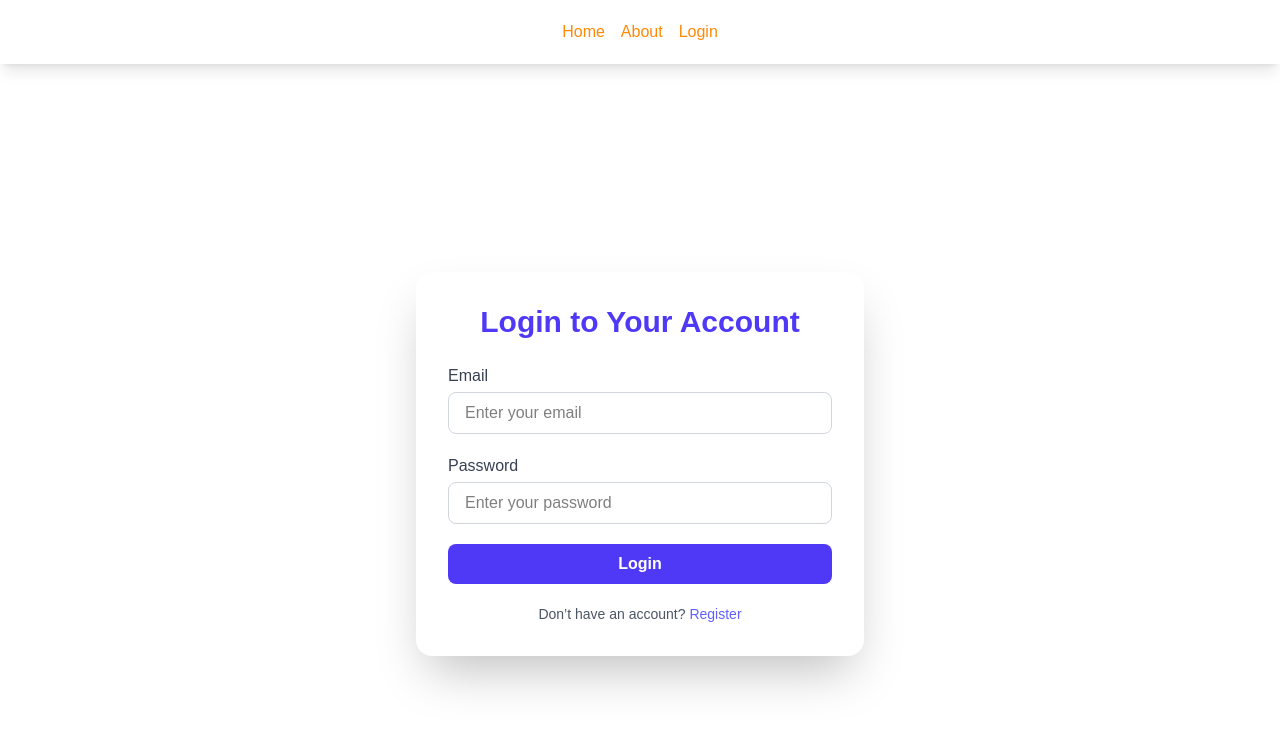
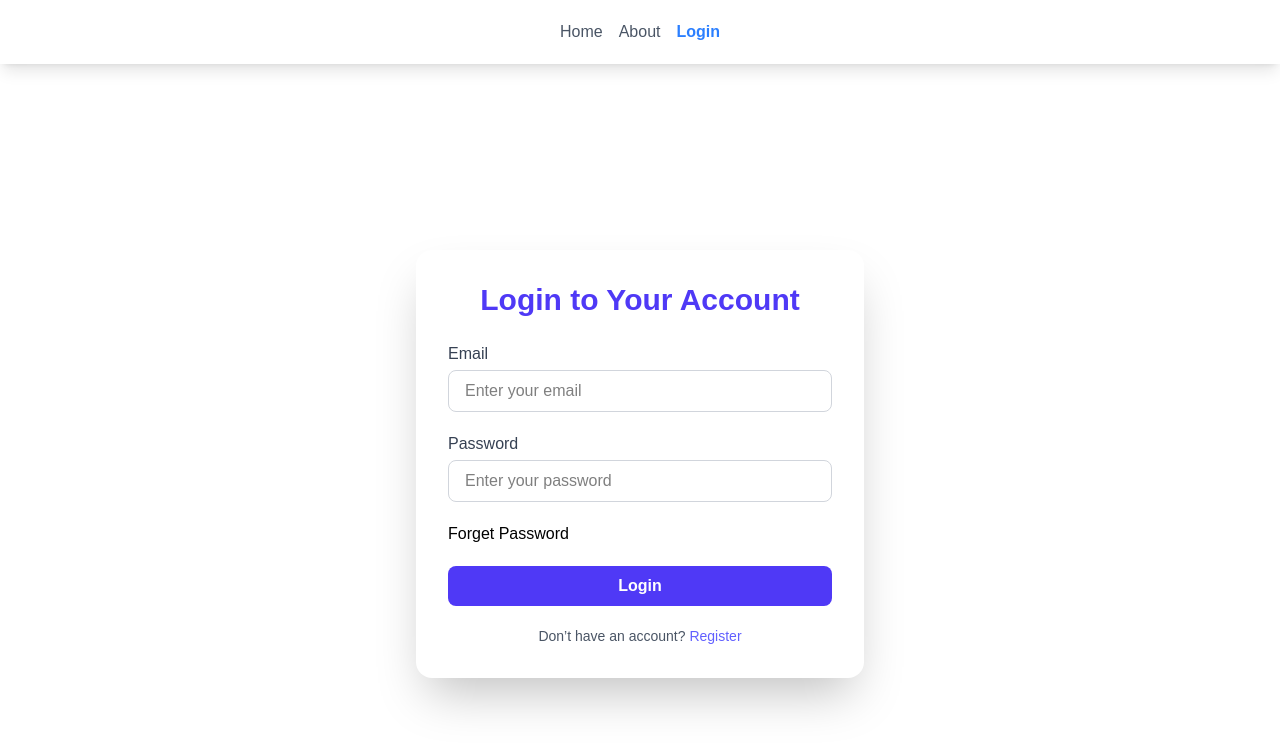
Before and after one commit to Arshad4320/simple-firebase-auth, a React (Vite) app: page /login in a window 1280 px wide. Shown: the top 750 px of the page. Built offline with nearby package versions, Linux system fonts and the light colour scheme.

Commit message:
password verification  and navlink practiced

```diff
--- a/package.json
+++ b/package.json
@@ -14,6 +14,7 @@
     "firebase": "^12.4.0",
     "react": "^19.1.1",
     "react-dom": "^19.1.1",
+    "react-icons": "^5.5.0",
     "react-router": "^7.9.4",
     "tailwindcss": "^4.1.16"
   },
--- a/src/components/Header/Navbar.jsx
+++ b/src/components/Header/Navbar.jsx
@@ -1,12 +1,33 @@
 import React from "react";
-import { Link } from "react-router";
+import { Link, NavLink } from "react-router";
 
 const Navbar = () => {
   return (
-    <nav className="flex justify-center p-5 text-orange-400 gap-4 shadow-lg">
-      <Link to="/">Home</Link>
-      <Link to="/about">About</Link>
-      <Link to="/login">Login</Link>
+    <nav className="flex justify-center p-5  gap-4 shadow-lg">
+      <NavLink
+        className={({ isActive }) =>
+          isActive ? "text-blue-500 font-bold " : "text-gray-600"
+        }
+        to="/"
+      >
+        Home
+      </NavLink>
+      <NavLink
+        className={({ isActive }) =>
+          isActive ? "text-blue-500 font-bold " : "text-gray-600"
+        }
+        to="/about"
+      >
+        About
+      </NavLink>
+      <NavLink
+        className={({ isActive }) =>
+          isActive ? "text-blue-500 font-bold " : "text-gray-600"
+        }
+        to="/login"
+      >
+        Login
+      </NavLink>
     </nav>
   );
 };
--- a/src/components/Login/Login.jsx
+++ b/src/components/Login/Login.jsx
@@ -76,13 +76,44 @@
 
 // export default Login;
 
+import {
+  sendPasswordResetEmail,
+  signInWithEmailAndPassword,
+} from "firebase/auth";
 import React, { useState } from "react";
 import { Link } from "react-router";
+import { auth } from "../../firebase/firebase";
+import { useRef } from "react";
 
 const Login = () => {
+  const emailRef = useRef();
   const handleSubmit = (e) => {
     e.preventDefault();
-    // console.log("Login Data:", formData);
+    const email = e.target.email.value;
+    const password = e.target.password.value;
+    console.log(email, password);
+    // 123Aa!
+    signInWithEmailAndPassword(auth, email, password)
+      .then((result) => {
+        console.log(result);
+      })
+      .catch((err) => {
+        console.log(err);
+      });
+  };
+  const handleForgetPassword = () => {
+    const email = emailRef.current.value;
+
+    if (!email) {
+      alert("Please enter your email before resetting password!");
+      return;
+    }
+
+    sendPasswordResetEmail(auth, email)
+      .then(() => {
+        alert("Please check your email for reset instructions.");
+      })
+      .catch((err) => console.log(err.message));
   };
 
   return (
@@ -102,6 +133,7 @@ const Login = () => {
               type="email"
               name="email"
               placeholder="Enter your email"
+              ref={emailRef}
               required
               className="w-full px-4 py-2 border border-gray-300 rounded-lg focus:ring-2 focus:ring-indigo-500 focus:outline-none"
             />
@@ -120,7 +152,9 @@ const Login = () => {
               className="w-full px-4 py-2 border border-gray-300 rounded-lg focus:ring-2 focus:ring-indigo-500 focus:outline-none"
             />
           </div>
-
+          <p className="cursor-pointer" onClick={handleForgetPassword}>
+            Forget Password{" "}
+          </p>
           {/* Button */}
           <button
             type="submit"
--- a/src/components/Register/Register.jsx
+++ b/src/components/Register/Register.jsx
@@ -2,20 +2,31 @@ import React, { useState } from "react";
 import { Link } from "react-router";
 import { auth } from "./../../firebase/firebase";
 import { createUserWithEmailAndPassword } from "firebase/auth";
+import { IoEyeOffOutline, IoEyeOutline } from "react-icons/io5";
+const Register = () => {
+  const [error, setError] = useState(false);
+  const [show, setShow] = useState(false);
 
-const Register = () => {
   const handleSubmit = (e) => {
     e.preventDefault();
 
     const email = e.target.email.value;
     const password = e.target.password.value;
     console.log(email, password);
+    const regExp = /^(?=.*[a-z])(?=.*[A-Z])(?=.*\d)(?=.*[\W_]).{6}$/;
+
+    if (!regExp.test(password)) {
+      setError(true);
+      return;
+    }
     createUserWithEmailAndPassword(auth, email, password)
       .then((data) => {
+        setError(false);
         console.log(data);
       })
       .catch((err) => {
         console.log(err);
+        setError(true);
       });
 
     // console.log("Register Data:", formData);
@@ -48,13 +59,23 @@ const Register = () => {
             <label className="block text-gray-700 font-medium mb-1">
               Password
             </label>
+            <div className="relative ">
               <input
-              type="password"
+                type={show ? "text" : "password"}
                 name="password"
                 placeholder="Enter your password"
                 required
                 className="w-full px-4 py-2 border border-gray-300 rounded-lg focus:ring-2 focus:ring-emerald-500 focus:outline-none"
               />
+              <div
+                className="absolute top-3 right-3"
+                onClick={() => {
+                  setShow(!show);
+                }}
+              >
+                {show ? <IoEyeOutline /> : <IoEyeOffOutline />}{" "}
+              </div>
+            </div>
           </div>
 
           {/* Submit Button */}
@@ -73,6 +94,9 @@ const Register = () => {
             Login
           </Link>
         </p>
+        {error && (
+          <p className="text-red-500">please provide letter, number, symbol </p>
+        )}
       </div>
     </div>
   );
```
Also changed, not shown: 1 other file (tests, documents, lock files or other folders). Lines whose indentation alone changed are shown as unchanged.
